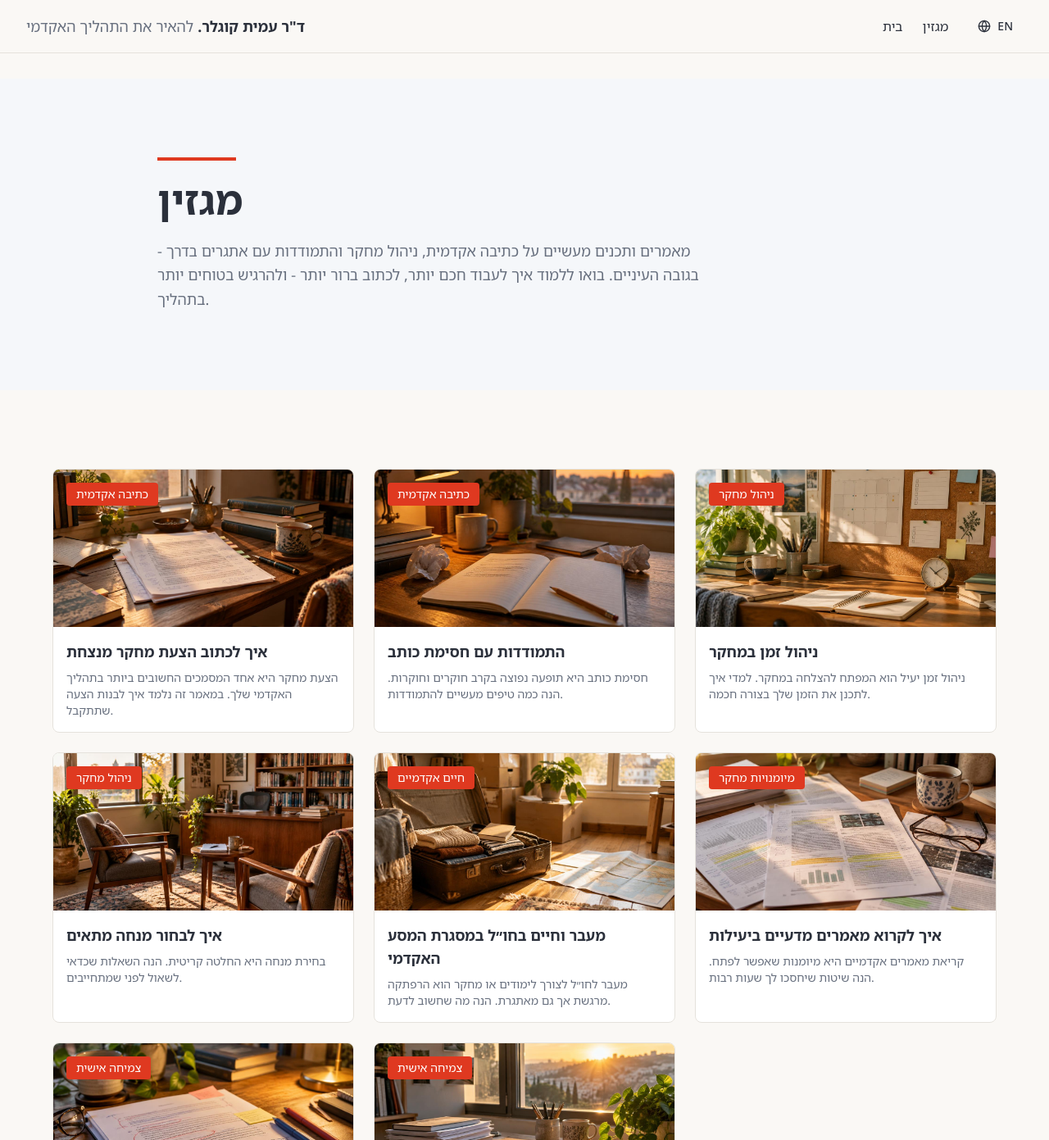
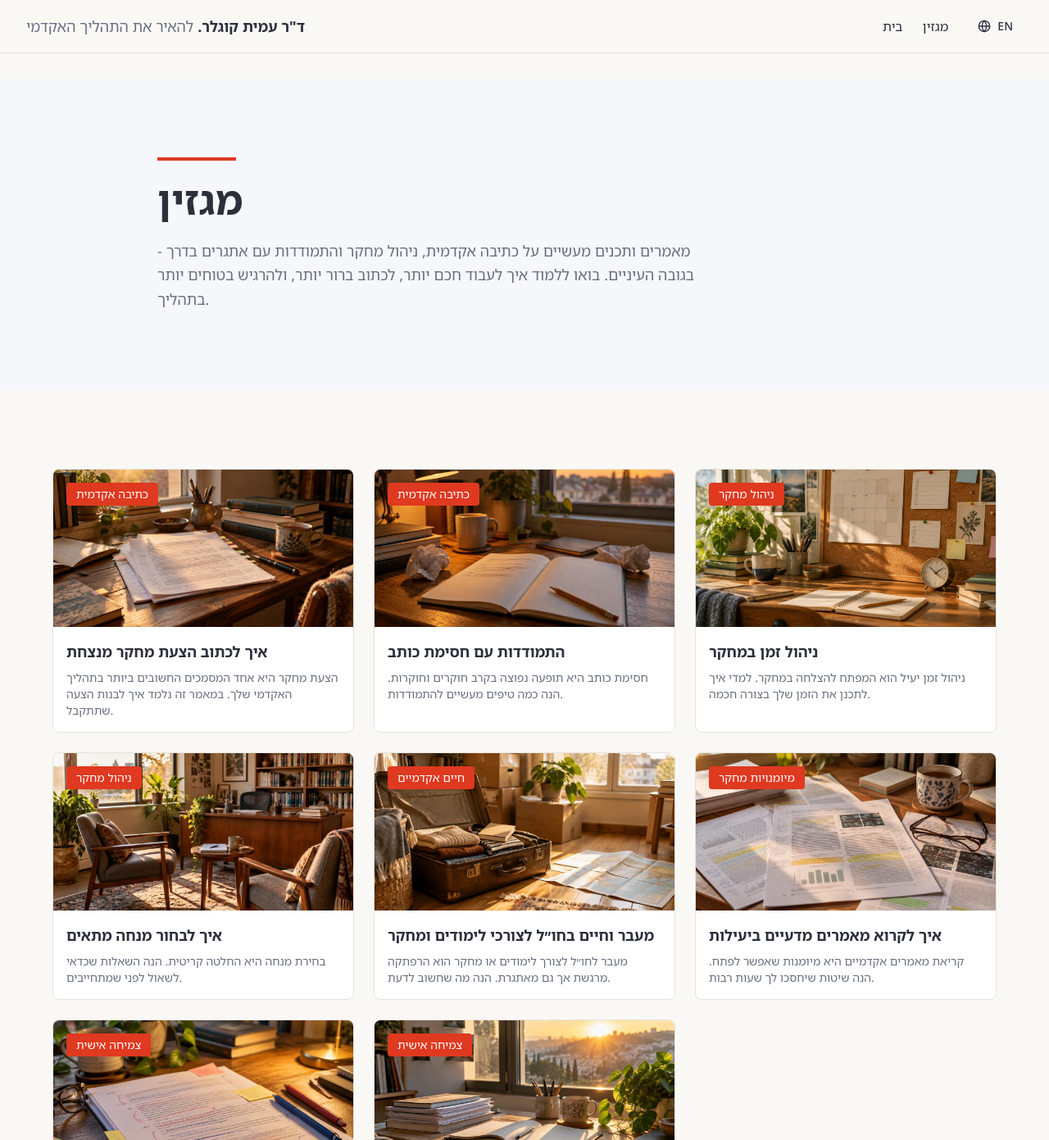
Before and after one commit to amitkugler/academic-light, a React (Vite) app: page /magazine in a window 1280 px wide. Shown: the top 1391 px of the page at 82% size. Built offline with nearby package versions, Linux system fonts and the light colour scheme; the HTML template or start-up script is replaced by a standard one.

Commit message:
Refine magazine punctuation and study abroad article title

```diff
--- a/src/data/blogPosts.ts
+++ b/src/data/blogPosts.ts
@@ -348,8 +348,8 @@ export const blogPosts: BlogPost[] = [
   {
     id: 5,
     slug: "living-abroad-academic-journey",
-    title: "מעבר וחיים בחו״ל במסגרת המסע האקדמי",
-    titleEn: "Moving and Living Abroad in Your Academic Journey",
+    title: "מעבר וחיים בחו״ל לצורכי לימודים ומחקר",
+    titleEn: "Moving and Living Abroad for Study and Research",
     excerpt: "מעבר לחו״ל לצורך לימודים או מחקר הוא הרפתקה מרגשת אך גם מאתגרת. הנה מה שחשוב לדעת.",
     excerptEn: "Moving abroad for studies or research is an exciting but challenging adventure. Here's what you need to know.",
     content: "חיים בחו״ל פותחים דלתות להזדמנויות אקדמיות ייחודיות, אך גם מביאים אתגרים.",
--- a/src/data/translations.ts
+++ b/src/data/translations.ts
@@ -67,7 +67,7 @@ export const englishTranslations: Record<string, string> = {
   "ד״ר עמית קוגלר": "Dr. Amit Kugler",
   "ד\"ר עמית קוגלר. כל הזכויות שמורות.": "Dr. Amit Kugler. All rights reserved.",
   "מגזין": "Magazine",
-  "מאמרים ותכנים מעשיים על כתיבה אקדמית, ניהול מחקר והתמודדות עם אתגרים בדרך - בגובה העיניים. בואו ללמוד איך לעבוד חכם יותר, לכתוב ברור יותר - ולהרגיש בטוחים יותר בתהליך.": "Practical articles on academic writing, research management and the challenges along the way, in clear, approachable language. Learn to work smarter, write more clearly and feel more confident in the process.",
+  "מאמרים ותכנים מעשיים על כתיבה אקדמית, ניהול מחקר והתמודדות עם אתגרים בדרך - בגובה העיניים. בואו ללמוד איך לעבוד חכם יותר, לכתוב ברור יותר, ולהרגיש בטוחים יותר בתהליך.": "Practical articles on academic writing, research management and the challenges along the way, in clear, approachable language. Learn to work smarter, write more clearly and feel more confident in the process.",
   "הדף לא נמצא": "Page not found",
   "חזרה למגזין": "Back to the magazine",
   "שתפו:": "Share:",
--- a/src/pages/Magazine.tsx
+++ b/src/pages/Magazine.tsx
@@ -34,7 +34,7 @@ const Magazine = () => {
           <div className="container-narrow mx-auto text-start">
             <div className="w-24 h-1 bg-accent mb-6"></div>
             <h1 className="text-3xl md:text-4xl lg:text-5xl font-bold mb-6">{t("מגזין")}</h1>
-            <p className="text-lg text-muted-foreground leading-relaxed max-w-2xl">{t("מאמרים ותכנים מעשיים על כתיבה אקדמית, ניהול מחקר והתמודדות עם אתגרים בדרך - בגובה העיניים. בואו ללמוד איך לעבוד חכם יותר, לכתוב ברור יותר - ולהרגיש בטוחים יותר בתהליך.")}</p>
+            <p className="text-lg text-muted-foreground leading-relaxed max-w-2xl">{t("מאמרים ותכנים מעשיים על כתיבה אקדמית, ניהול מחקר והתמודדות עם אתגרים בדרך - בגובה העיניים. בואו ללמוד איך לעבוד חכם יותר, לכתוב ברור יותר, ולהרגיש בטוחים יותר בתהליך.")}</p>
           </div>
         </section>
 
```
